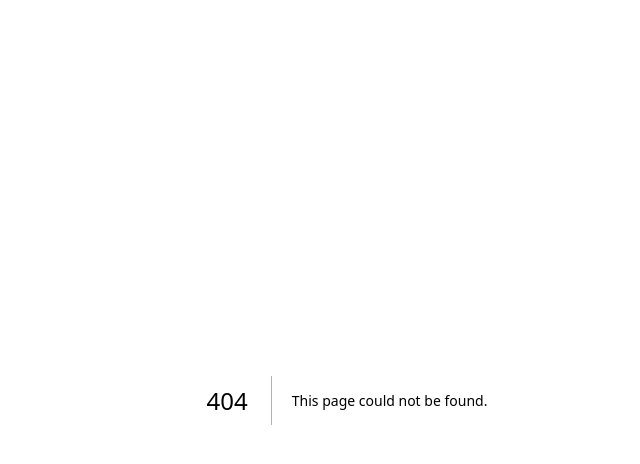
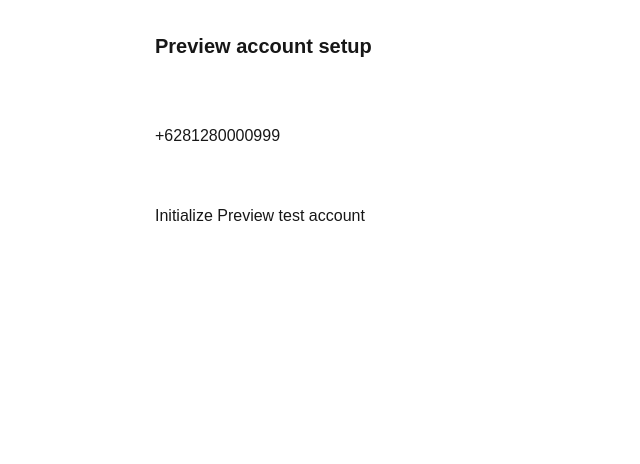
Before and after one commit to lijian13544290034-cell/IndoBrain-ID, a Next.js app: page /internal/preview-bootstrap in a window 1280 px wide. Before the commit this address had no page. Shown: the top 464 px of the page, without its empty margins (293-933 px from the left). Built offline with nearby package versions, Linux system fonts and the light colour scheme.

Commit message:
Add temporary Preview bootstrap form

```diff
--- /dev/null
+++ b/app/internal/preview-bootstrap/page.tsx
@@ -0,0 +1,35 @@
+'use client';
+
+import { FormEvent, useState } from 'react';
+
+export default function PreviewBootstrapPage() {
+  const [token, setToken] = useState('');
+  const [phone, setPhone] = useState('+6281280000999');
+  const [password, setPassword] = useState('');
+  const [message, setMessage] = useState('');
+
+  async function submit(event: FormEvent<HTMLFormElement>) {
+    event.preventDefault();
+    setMessage('');
+    const response = await fetch('/api/internal/preview-test-account', {
+      method: 'POST',
+      headers: { 'Content-Type': 'application/json', 'x-preview-bootstrap-token': token },
+      body: JSON.stringify({ phone, password }),
+    });
+    const body = await response.json() as { phone?: string; learningDirection?: string; error?: string };
+    setMessage(response.ok ? `Ready: ${body.phone} (${body.learningDirection})` : (body.error ?? 'Unable to initialize account.'));
+  }
+
+  return (
+    <main className="mx-auto max-w-md p-8">
+      <h1 className="text-xl font-semibold">Preview account setup</h1>
+      <form className="mt-6 space-y-4" onSubmit={submit}>
+        <input aria-label="Bootstrap token" type="password" value={token} onChange={(event) => setToken(event.target.value)} />
+        <input aria-label="Test phone" value={phone} onChange={(event) => setPhone(event.target.value)} />
+        <input aria-label="Test password" type="password" value={password} onChange={(event) => setPassword(event.target.value)} />
+        <button type="submit">Initialize Preview test account</button>
+      </form>
+      {message ? <p className="mt-4" role="status">{message}</p> : null}
+    </main>
+  );
+}
```
